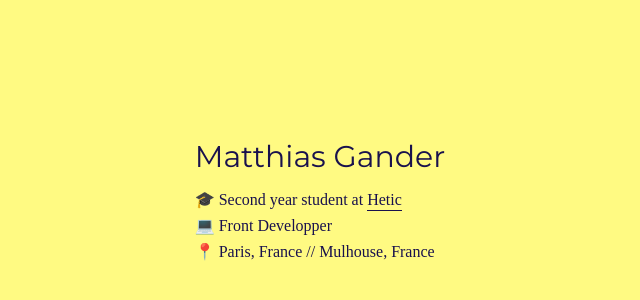
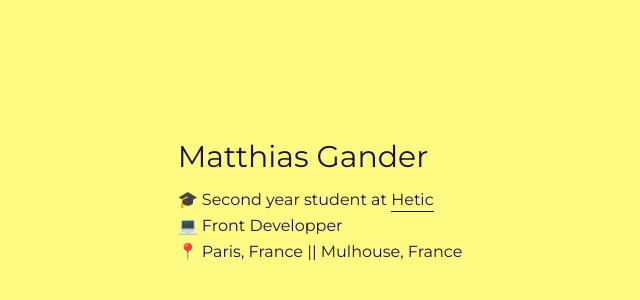
Before and after one commit to Matthiasgdr/my_website, a website built with webpack: page src/index.html in a window 1280 px wide. Shown: the part 204-504 px from the top of the page, without its empty margins (320-960 px from the left). Built offline with nearby package versions, Linux system fonts and the light colour scheme.

Commit message:
:zap: Added Something new probably

```diff
--- a/src/css/style.styl
+++ b/src/css/style.styl
@@ -8,11 +8,10 @@
     width 100vw
     height 100vh
 .presentation
-
+    font-family: Montserrat, sans-serif
     color rgb(25,17,77)
     h1
         font-size 30px
-        font-family: Montserrat, sans-serif
         margin 20px 0px
     p
         margin: 10px 0px
--- a/src/index.html
+++ b/src/index.html
@@ -15,7 +15,7 @@
             <h1>Matthias Gander</h1>
             <p><span>🎓</span> Second year student at <a href="https://www.hetic.net" target="_blank">Hetic</a></p>
             <p><span>💻</span> Front Developper</p>
-            <p><span>📍</span> Paris, France // Mulhouse, France</p>
+            <p><span>📍</span> Paris, France || Mulhouse, France</p>
         </div>
     </div>
 </body>
```
